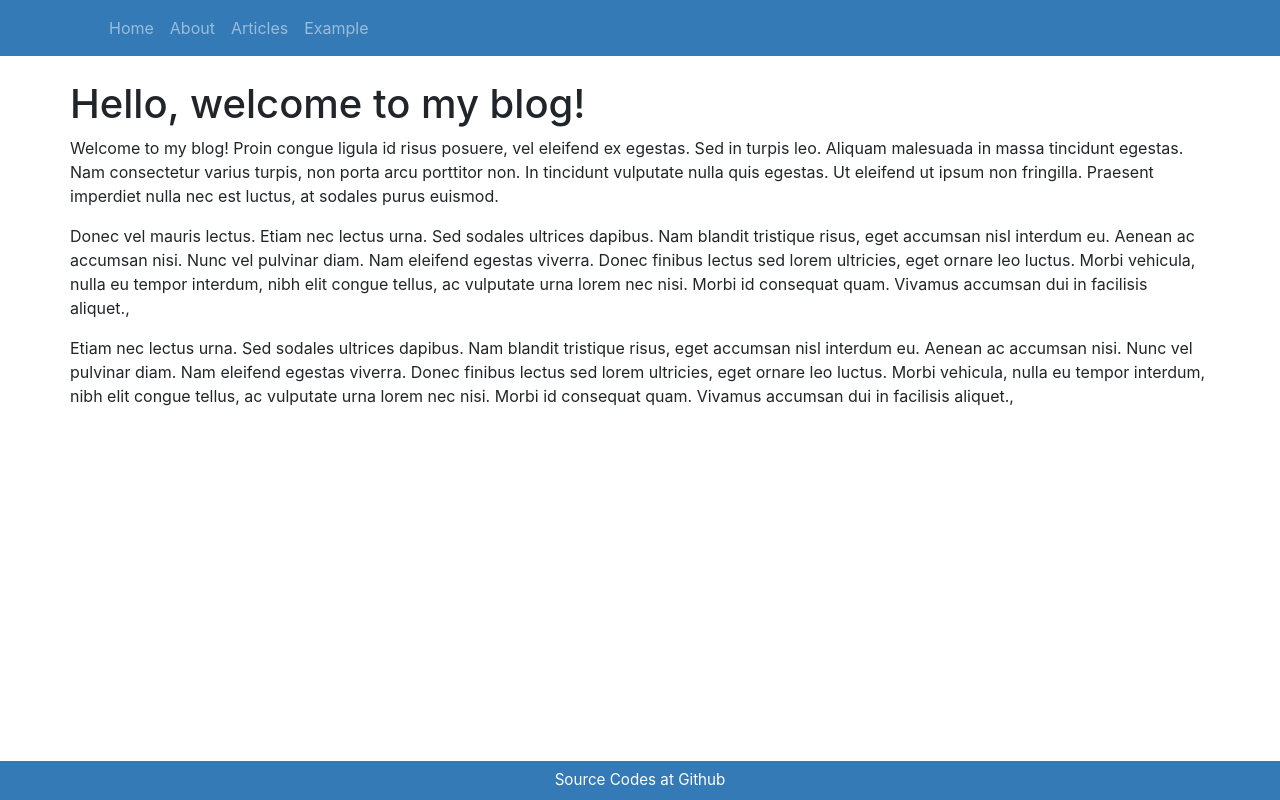
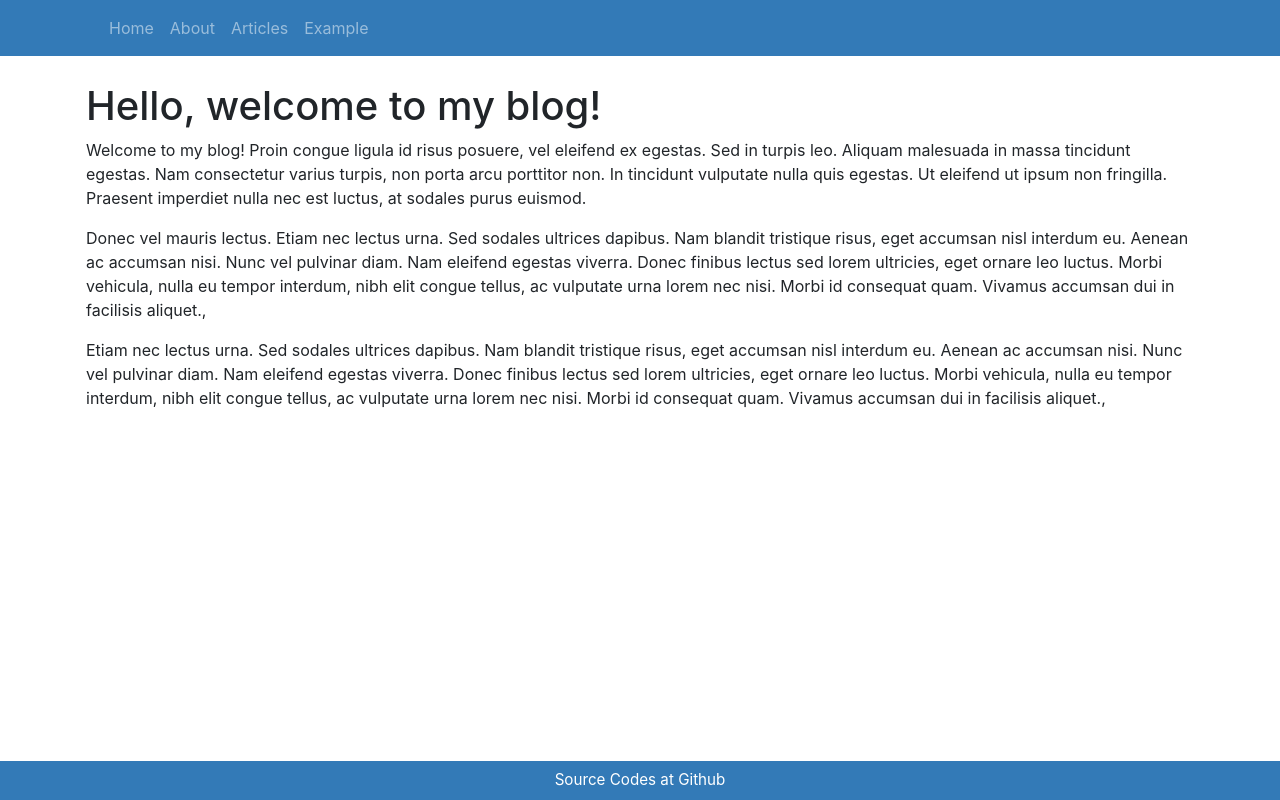
Before and after one commit to BrycenG007/React-Django-Docker, a React (Create React App) app in the folder frontend/: page / in a window 1280 px wide. Built offline with nearby package versions, Linux system fonts and the light colour scheme.

Commit message:
padding changed on main > .container

```diff
--- a/frontend/src/App.css
+++ b/frontend/src/App.css
@@ -18,7 +18,7 @@ footer a:hover {
 }
 
 main > .container {
-  padding: 80px 0 10px;
+  padding: 82px 16px 16px 16px;
 }
 
 
```
